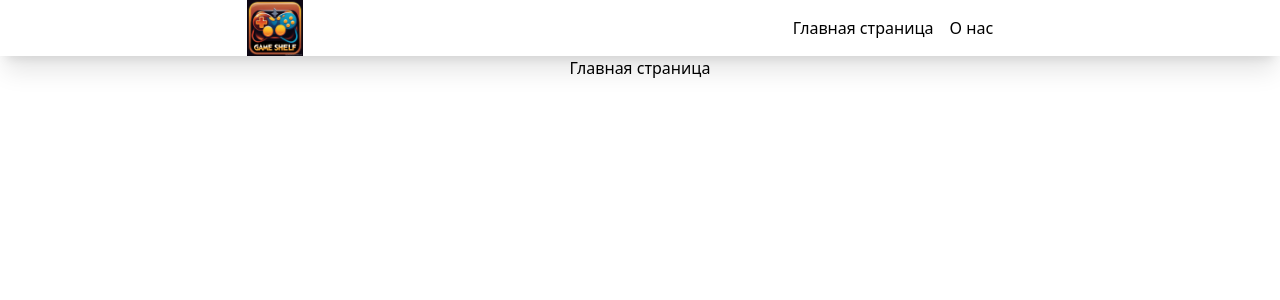
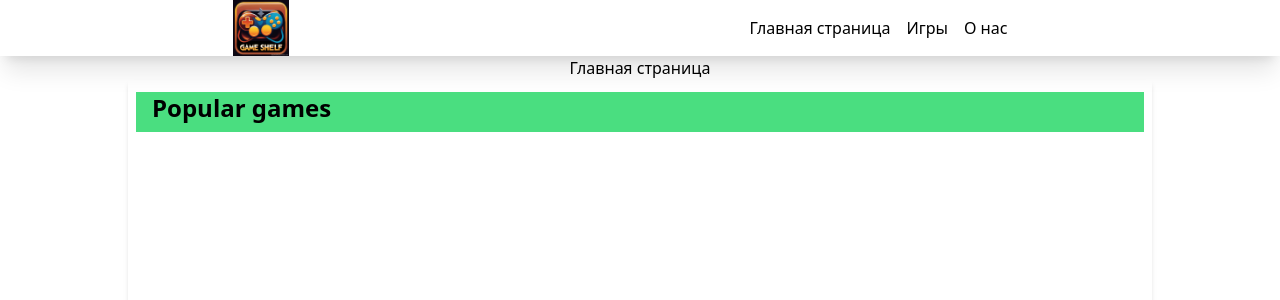
Before and after one commit to Pradeu/GameShelf, a Nuxt app: page / in a window 1280 px wide. Shown: the top 300 px of the page. Built offline with nearby package versions, Linux system fonts and the light colour scheme.

Commit message:
Popular Games component

```diff
--- a/components/Navbar.vue
+++ b/components/Navbar.vue
@@ -1,14 +1,17 @@
 <template>
-    <div class="w-full h-14 shadow-xl flex justify-around align-center">
+    <div class="w-50 h-14 shadow-xl flex align-center">
         <div class="flex justify-center flex-1 pl-4">
             <NuxtLink to="/" class="justify-center">
                 <img src="/gameshelf-logo.jpg" alt="logo" class="h-14"/>
             </NuxtLink>
         </div>
         <div class="flex-grow">
-            <ul class="flex h-full pt-4 justify-center pr-7 align-center ">
+            <ul class="flex h-full pt-4 justify-center pr-7 align-center">
                 <li class="pr-4">
                     <NuxtLink to="/" >Главная страница</NuxtLink>
+                </li>
+                <li class="pr-4">
+                    <NuxtLink to="/games" >Игры</NuxtLink>
                 </li>
                 <li>
                     <NuxtLink to="/about">О нас</NuxtLink>
--- /dev/null
+++ b/components/PopularGames.vue
@@ -0,0 +1,15 @@
+<template>
+    <div>
+
+    </div>
+</template>
+
+<script>
+    export default {
+
+    }
+</script>
+
+<style lang="scss" scoped>
+
+</style>
--- /dev/null
+++ b/pages/games/index.vue
@@ -0,0 +1,4 @@
+<template>
+    <NuxtLayout/>
+    <div class="flex justify-center w-15 font-sans hover:font-bold">Страница игр</div>
+</template>
--- a/pages/index.vue
+++ b/pages/index.vue
@@ -1,6 +1,14 @@
 <template>
     <NuxtLayout/>
     <div class="flex justify-center w-15 font-sans hover:font-bold">Главная страница</div>
+        <div class="max-w-5xl shadow-md m-auto min-h-screen pt-3">
+            <div class="px-2"><div class="popularGames">
+                <div class=" h-10 w-full bg-green-400">
+                    <h1 class="text-2xl px-4 text-black font-bold">Popular games</h1>
+                </div>
+            </div>
+        </div>
+    </div>
 </template>
 
 <script>
```
